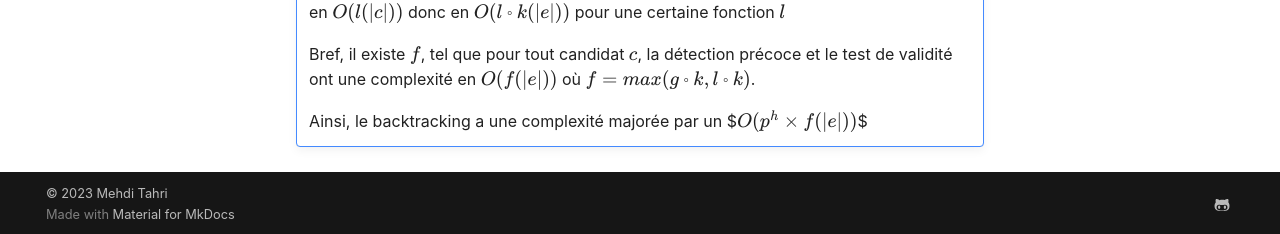
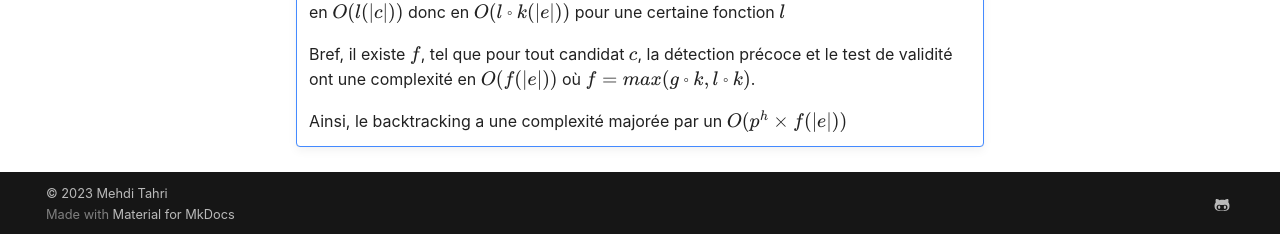
Before and after one commit to mp2i-thiers/mp2i-thiers.github.io, an MkDocs documentation site: the page built from docs/Divers/Backtracking.md, in a window 1280 px wide and 900 px high, scrolled down 2408 px. Shown: the part 663-897 px from the top of the window. Built offline with MkDocs 1.6.1 and Material for MkDocs 9.7.7, drawn with Linux system fonts in a browser that asks for light colours; some of the changed text lies outside the part shown.

```diff
--- a/docs/Divers/Backtracking.md
+++ b/docs/Divers/Backtracking.md
@@ -15,7 +15,7 @@
     algorithmique $P$ donné par une relation binaire
     $R⊂E ×(S \sqcup  \{None\})$ telle qu’il existe deux sous-ensembles
     notés $E^+$, $E^−$ de $E$ formant une partition de $E$ et vérifiant :
-    $$R⊂(E^+ \times S )\sqcup (E^− \times \{None\})$$
+    $R⊂(E^+ \times S )\sqcup (E^− \times \{None\})$
 
 !!!tip ""
     **Remarque**
@@ -27,7 +27,7 @@
 
 Avec les notations de la définition précédente :
 
-- si $(e, s ) ∈E ×S$ , on dit que $s$ est une _solution de l’entrée_ $e $;
+- si $(e, s ) ∈E ×S$ , on dit que $s$ est une _solution de l’entrée_ $e$;
 - si $(e, Node) ∈R$, on dit que l’entrée $e$ _n’a pas de solution_.
 
 
@@ -102,4 +102,4 @@ Il faut alors explorer tout l’arbre de décision.
 
     Bref, il existe $f$, tel que pour tout candidat $c$, la détection précoce et le test de validité ont une complexité en $O (f (|e|))$ où $f = max(g ◦k , l ◦k )$.
 
-    Ainsi, le backtracking a une complexité majorée par un $$O (p^h \times f(|e|))$$
+    Ainsi, le backtracking a une complexité majorée par un $O (p^h \times f(|e|))$
```
